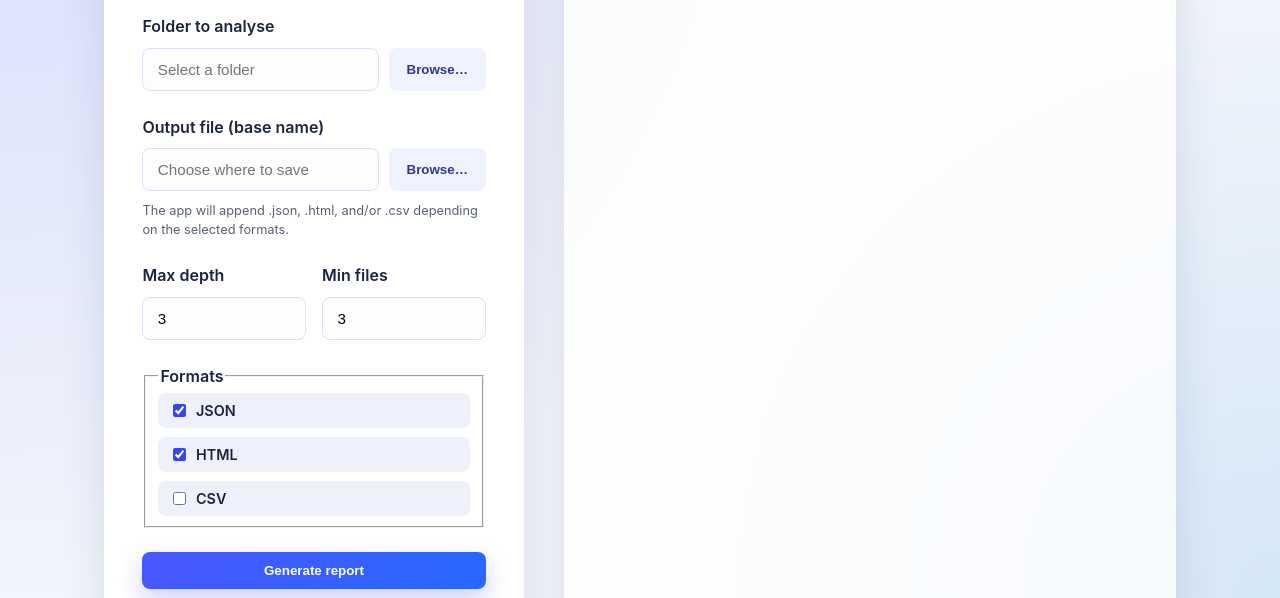
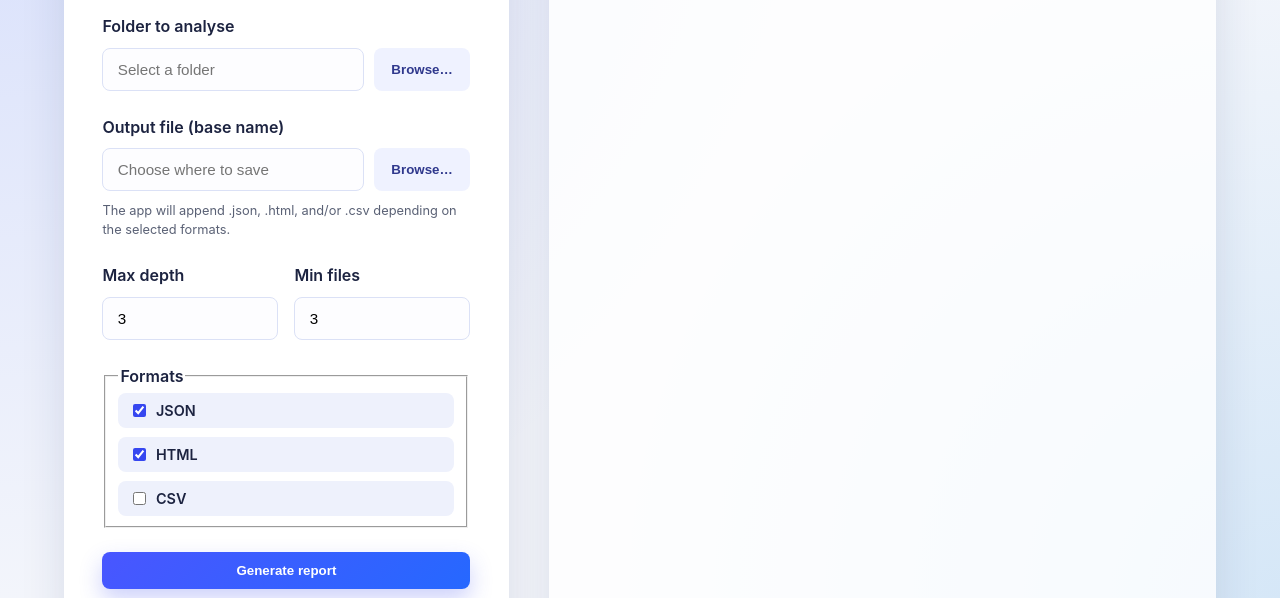
Before and after one commit to pubino/share-and-tell, a website with bundled scripts: page electron-app/src/renderer/index.html in a window 1280 px wide. Shown: the part 202-800 px from the top of the page. Built offline with nearby package versions, Linux system fonts and the light colour scheme.

Commit message:
Make Electron UI responsive to window dimensions on macOS

```diff
--- a/electron-app/src/main/main.ts
+++ b/electron-app/src/main/main.ts
@@ -17,6 +17,8 @@ async function createWindow(): Promise<void> {
   const window = new BrowserWindow({
     width: 1100,
     height: 760,
+    minWidth: 800,
+    minHeight: 600,
     webPreferences: {
       preload: path.join(__dirname, "preload.js"),
       contextIsolation: true,
--- a/electron-app/src/renderer/styles.css
+++ b/electron-app/src/renderer/styles.css
@@ -40,10 +40,10 @@ body {
 
 .app {
   display: grid;
-  grid-template-columns: minmax(360px, 420px) minmax(360px, 620px);
+  grid-template-columns: minmax(360px, 1fr) minmax(360px, 1.5fr);
   gap: 2.5rem;
   padding: 3rem clamp(2rem, 5vw, 4rem);
-  width: min(1200px, 100%);
+  width: 100%;
   height: 100vh;
   overflow-y: auto;
 }
```
